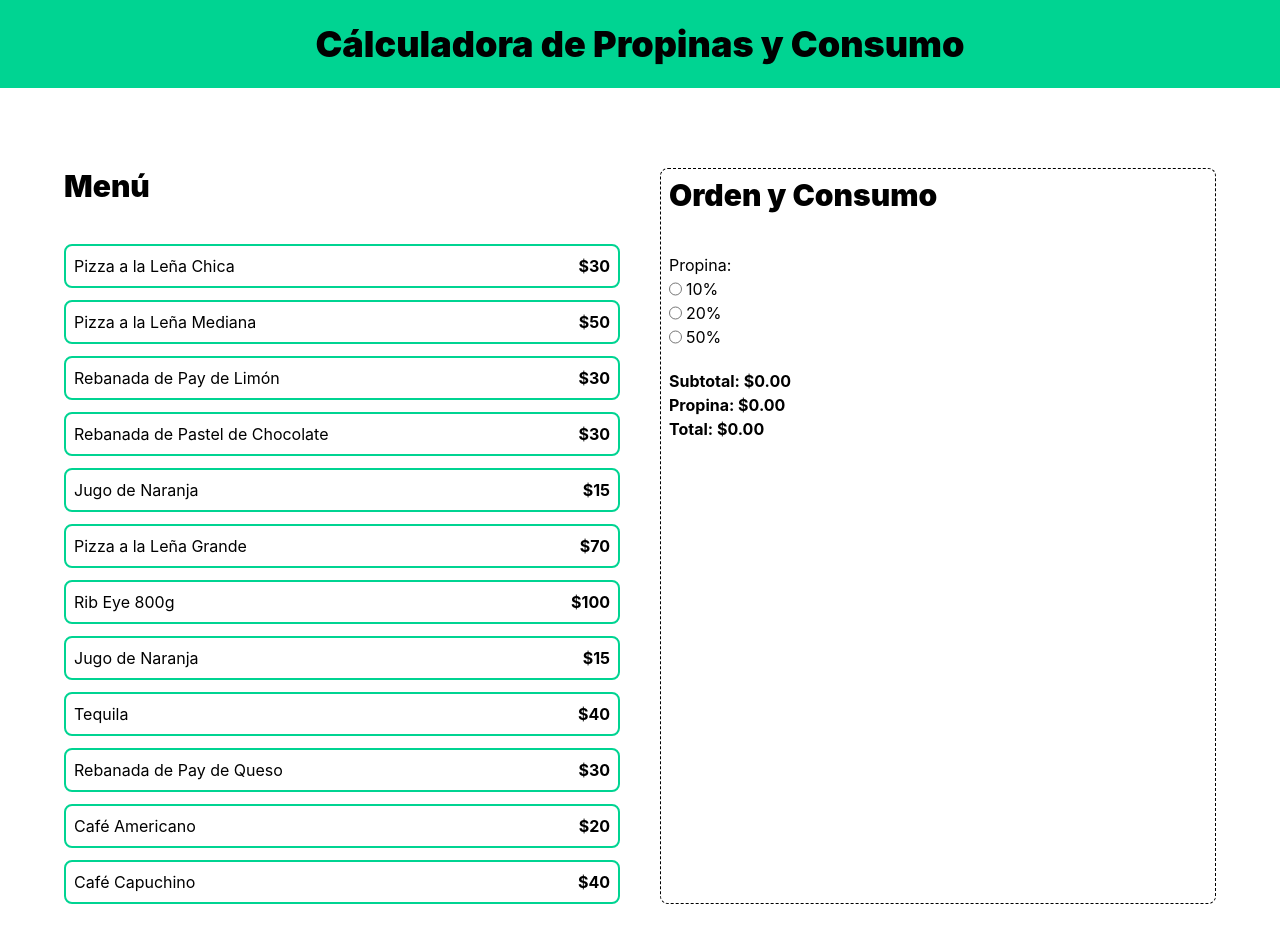
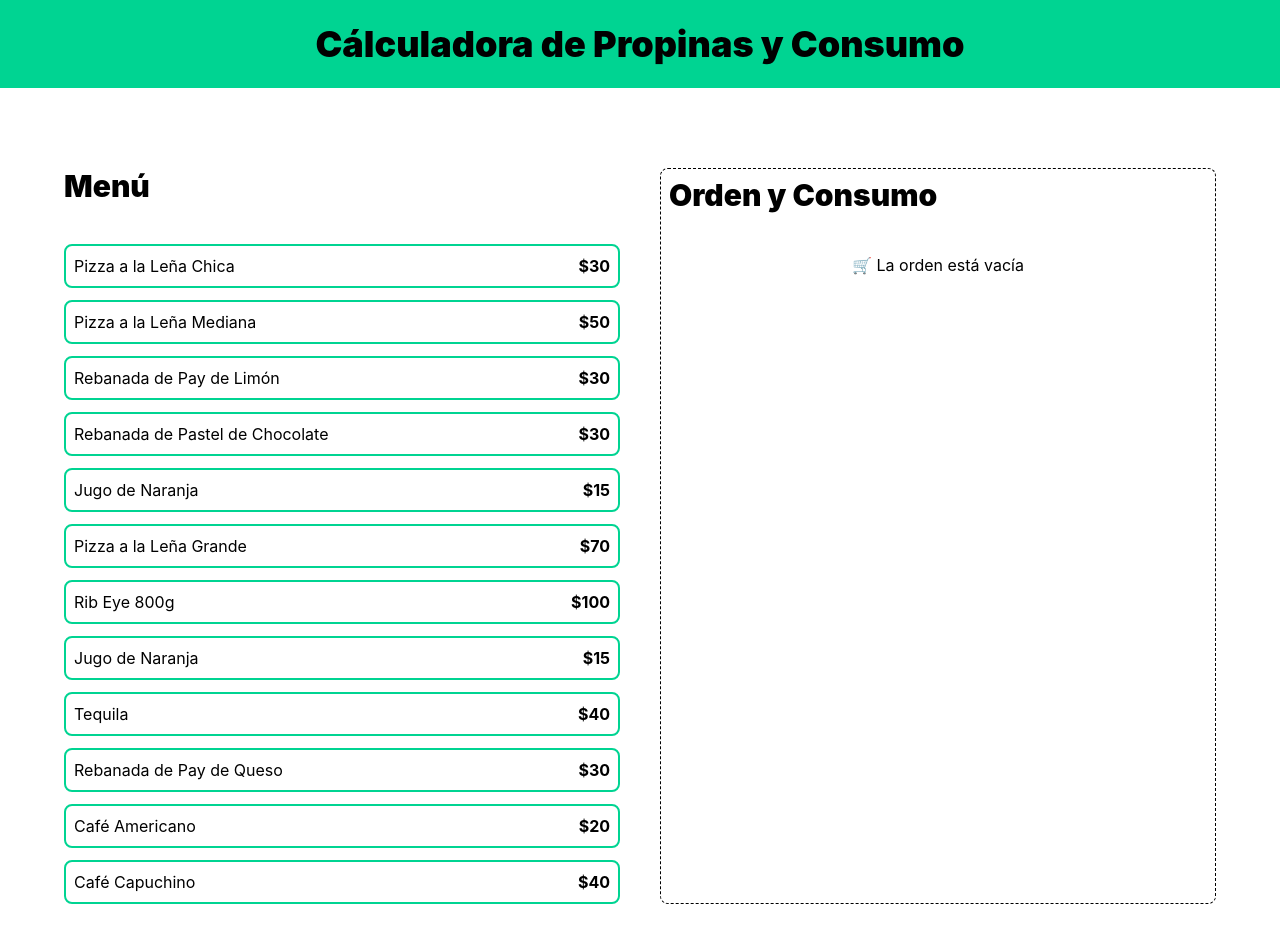
Before and after one commit to justjianpier/calculadora-propinas, a React (Vite) app: page / in a window 1280 px wide. Shown: the top 942 px of the page. Built offline with nearby package versions, Linux system fonts and the light colour scheme.

Commit message:
feat: prevent empty order components rendering

```diff
--- a/src/App.tsx
+++ b/src/App.tsx
@@ -27,11 +27,15 @@
 
         <div className="border border-dashed p-2 rounded-lg">
           <h2 className="text-3xl font-black mb-10">Orden y Consumo</h2>
-          <div>
-            <OrderContents order={order} removeItem={removeItem} />
-            <TipPercentage setTip={setTip} />
-            <OrderTotal order={order} tip={tip} />
-          </div>
+          {!order.length ? (
+            <p className="text-center">🛒 La orden está vacía</p>
+          ) : (
+            <>
+              <OrderContents order={order} removeItem={removeItem} />
+              <TipPercentage setTip={setTip} />
+              <OrderTotal order={order} tip={tip} />
+            </>
+          )}
         </div>
       </section>
     </>
```
